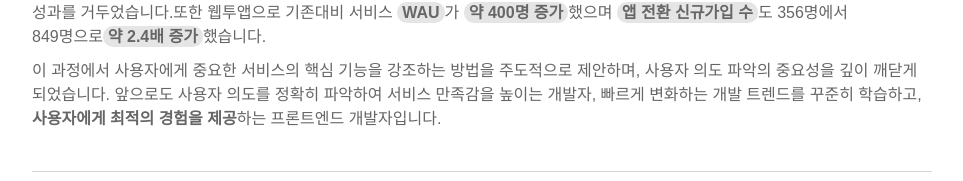
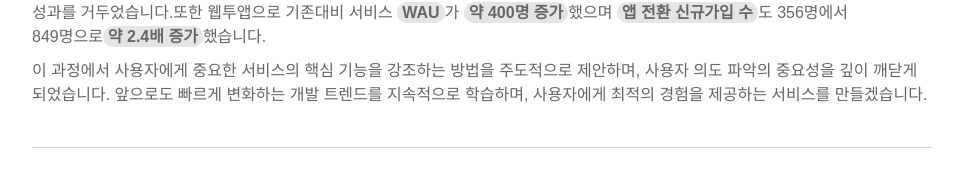
Before and after one commit to erica0321/web-project, a React (Create React App) app: page / in a window 1280 px wide. Shown: the part 835-1016 px from the top of the page, without its empty margins (158-1121 px from the left). Built offline with nearby package versions, Linux system fonts and the light colour scheme.

Commit message:
modify: contents

```diff
--- a/src/components/Introduce.jsx
+++ b/src/components/Introduce.jsx
@@ -39,10 +39,8 @@ export default function Introduce() {
         <span>
           이 과정에서 사용자에게 중요한 서비스의 핵심 기능을 강조하는 방법을
           주도적으로 제안하며, 사용자 의도 파악의 중요성을 깊이 깨닫게
-          되었습니다. 앞으로도 사용자 의도를 정확히 파악하여 서비스 만족감을
-          높이는 개발자, 빠르게 변화하는 개발 트렌드를 꾸준히 학습하고,{' '}
-          <strong>사용자에게 최적의 경험을 제공</strong>하는 프론트엔드
-          개발자입니다.
+          되었습니다. 앞으로도 빠르게 변화하는 개발 트렌드를 지속적으로
+          학습하며, 사용자에게 최적의 경험을 제공하는 서비스를 만들겠습니다.
         </span>
       </div>
     </div>
```
